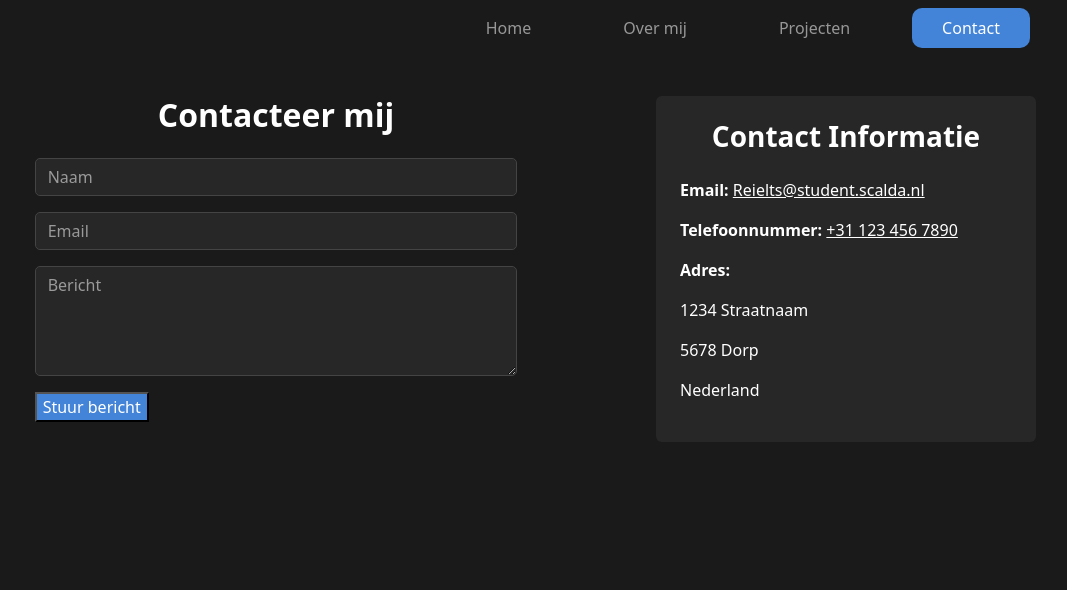
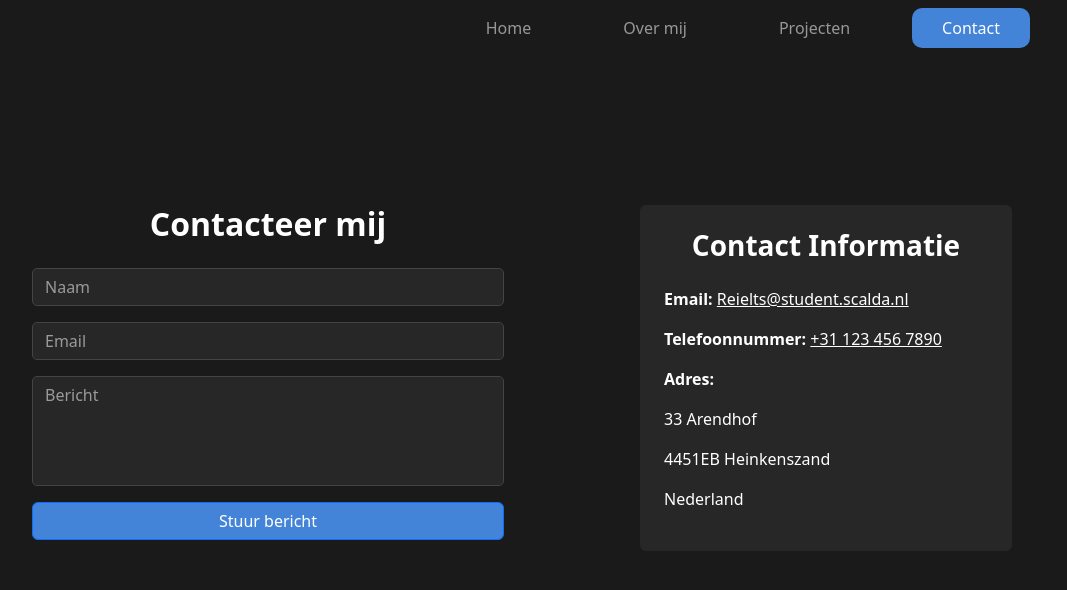
Before and after one commit to jarno-de-coninck/portfolio-keuzedeel, a React (Vite) app: page /portfolio-keuzedeel/contact in a window 1280 px wide. Shown: the top 590 px of the page, without its empty margins (174-1241 px from the left). Built offline with nearby package versions, Linux system fonts and the light colour scheme.

Commit message:
Lazy loading and more
:D

```diff
--- /dev/null
+++ b/src/main.css
@@ -0,0 +1,9 @@
+:root {
+    --dark: rgb(26, 26, 26);
+
+}
+
+body {
+    background-color: var(--dark)!important;
+    color: rgb(210, 210, 210) !important;
+}
--- a/src/main.jsx
+++ b/src/main.jsx
@@ -11,6 +11,8 @@ import Contact from "./pages/contact.jsx";
 import 'bootstrap/dist/css/bootstrap.min.css';
 import 'bootstrap/dist/js/bootstrap.bundle';
 import './main.scss'
+import './main.css'
+
 
 ReactDOM.createRoot(document.getElementById('root')).render(
   <Router>
--- a/src/main.scss
+++ b/src/main.scss
@@ -1,11 +1,6 @@
 $primary: rgb(67, 132, 216);
 $dark1: rgb(26, 26, 26);
 $dark2: rgb(39, 39, 39);
-
-body {
-  background-color: $dark1 !important;
-  color: rgb(210, 210, 210) !important;
-}
 
 .active {
   border-radius: 10px !important;
@@ -89,3 +84,18 @@ button{
   max-height: 150px;
   max-width: 100%;
 }
+
+.modal-dialog{
+  max-width: max-content !important;
+  min-width: 95%;
+  width: 30%;
+}
+
+@media screen and (max-width: 1000px) {
+  .projectDiv{
+    flex-basis: 100%;
+  }
+  .scrolling-frame{
+    margin: 0 !important;
+  }
+}
--- a/src/pages/contact.jsx
+++ b/src/pages/contact.jsx
@@ -35,8 +35,8 @@ function Contact() {
   };
 
   return (
-    <div className="container mt-5">
-      <div className="row">
+    <div className="container mt-5 h-75 d-flex align-items-center">
+      <div className="row w-100">
         <div className="col-lg-8 text-white mb-4 mb-lg-0">
           <div className="row justify-content-center">
             <div className="col-md-10 col-lg-8">
@@ -70,10 +70,11 @@ function Contact() {
                     placeholder="Bericht"
                     value={formData.message}
                     onChange={handleChange}
+                    style={{ resize: 'none' }}
                   ></textarea>
                 </div>
-                <button type="submit" className="btn btn-primary w-100"
-                  href="mailto:Reielts@student.scalda.nl" className="text-white"
+                <button type="submit" className="btn btn-primary w-100 text-white"
+                  href="mailto:reielts@student.scalda.nl"
                   onClick={() => {
                     const nameInput = document.getElementById('name');
                     const subjectInput = document.getElementById('email');
@@ -106,8 +107,8 @@ function Contact() {
           <p><strong>Email:</strong> <a href="mailto:Reielts@student.scalda.nl" className="text-white">Reielts@student.scalda.nl</a></p>
           <p><strong>Telefoonnummer:</strong> <a href="tel:+1234567890" className="text-white">+31 123 456 7890</a></p>
           <p><strong>Adres:</strong></p>
-          <p>1234 Straatnaam</p>
-          <p>5678 Dorp</p>
+          <p>33 Arendhof</p>
+          <p>4451EB Heinkenszand</p>
           <p>Nederland</p>
         </div>
       </div>
--- a/src/pages/home.jsx
+++ b/src/pages/home.jsx
@@ -7,11 +7,11 @@ function Home() {
         <div className="col-md-5">
             <h1 className='fw-bold'>HALLO IK BEN EEN SOFTWARE <span className='mainColor'>DEVELOPER</span></h1>
             <br />
-            <p> Mijn naam is Roï Eielts, ben 18 jaar oud en ik ben geboren in Goes op 7 september 2004. Persoonlijk ben ik ben zelf erg geduldig, vrolijk, optimistisch, zelfstandig en ik ben altijd een persoon die doorzet als iets tegenzit. Daarnaast heb ik een bijbaantje als AGF bij de jumbo foodcorner in Goes. Natuurlijk heb ik hobby`s met als mijn favoriete hobby auto`s spotten, maar ik vind het ook leuk om paarden te verzorgen en met de auto rijden. Verder doe ik ook nog een opleiding genaamd Software Development waarbij ik in leerjaar 2 zit. Ik heb deze opleiding gekozen om mijn kennis op computers te kunnen verbeteren en om te leren hoe je een applicatie te ontwikkelen.</p>
+            <p> Mijn naam is Roï Eielts, en ik ben geboren in Goes op 7 september 2004. Persoonlijk ben ik ben zelf ben erg geduldig, vrolijk, optimistisch, zelfstandig en ik ben altijd een persoon die doorzet als iets tegenzit. Daarnaast heb ik een bijbaantje als AGF bij de jumbo foodcorner in Goes. Natuurlijk heb ik hobby`s met als mijn favoriete hobby auto`s spotten, maar ik vind het ook leuk om paarden te verzorgen en met de auto rijden. Verder doe ik ook nog een opleiding genaamd Software Development waarbij ik in leerjaar 4 zit. Ik heb deze opleiding gekozen om mijn kennis op computers te kunnen verbeteren en om te leren hoe je een applicatie te ontwikkelen.</p>
             <button className='btn px-4 fw-bold text-white'><NavLink className="nav-link" to="/portfolio-keuzedeel/contact">Contacteer mij</NavLink></button>
         </div>
         <div className="col-md-7 d-flex justify-content-end">
-          <img className='w-75' src="./images/mainPicture.png" alt="Dit ben ik"/>
+          <img className='w-75' loading="lazy" src="./images/mainPicture.png" alt="Dit ben ik"/>
         </div>
       </div>
     </>
--- a/src/pages/projects.jsx
+++ b/src/pages/projects.jsx
@@ -10,7 +10,7 @@ function Projects() {
           <div className="scrolling-frame d-flex flex-wrap overflow-auto justify-content-center m-3">
 
             <div className="projectDiv m-1">
-              <img src="./images/pasimo.png" alt="Project" className="img-fluid rounded-2 mb-2"/>
+              <img src="./images/pasimo.png" alt="Project" loading="lazy" className="img-fluid rounded-2 mb-2"/>
 
             <h3 className="main-color mt-2">Pasimo</h3>
               <p className="m-0">
@@ -20,7 +20,7 @@ function Projects() {
             </div>
 
             <div className="projectDiv m-1">
-              <img src="./images/slideHub.png" alt="Project" className="img-fluid rounded-2 mb-2"/>
+              <img src="./images/slideHub.png" alt="Project" loading="lazy" className="img-fluid rounded-2 mb-2"/>
 
             <h3 className="main-color mt-2">SlideHub</h3>
               <p className="m-0">
@@ -29,7 +29,7 @@ function Projects() {
 
             </div>
             <div className="projectDiv m-1">
-              <img src="./images/qr-goats.png" alt="Project" className="img-fluid rounded-2 mb-2"/>
+              <img src="./images/qr-goats.png" alt="Project" loading="lazy" className="img-fluid rounded-2 mb-2"/>
 
             <h3 className="main-color mt-2">QR-Goats</h3>
               <p className="m-0">
```
Also changed, not shown: src/pages/aboutme.jsx (+5 -8 lines).
